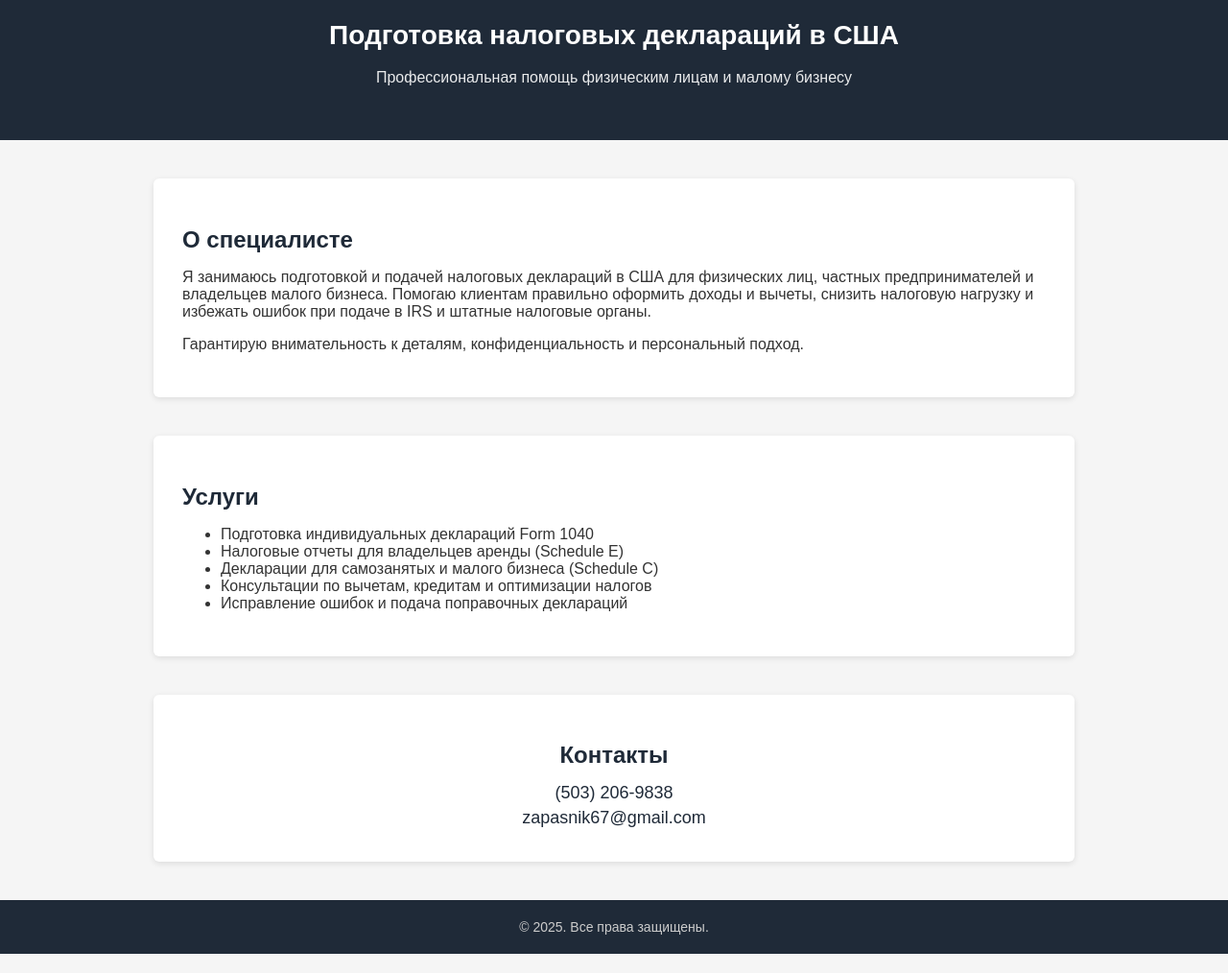
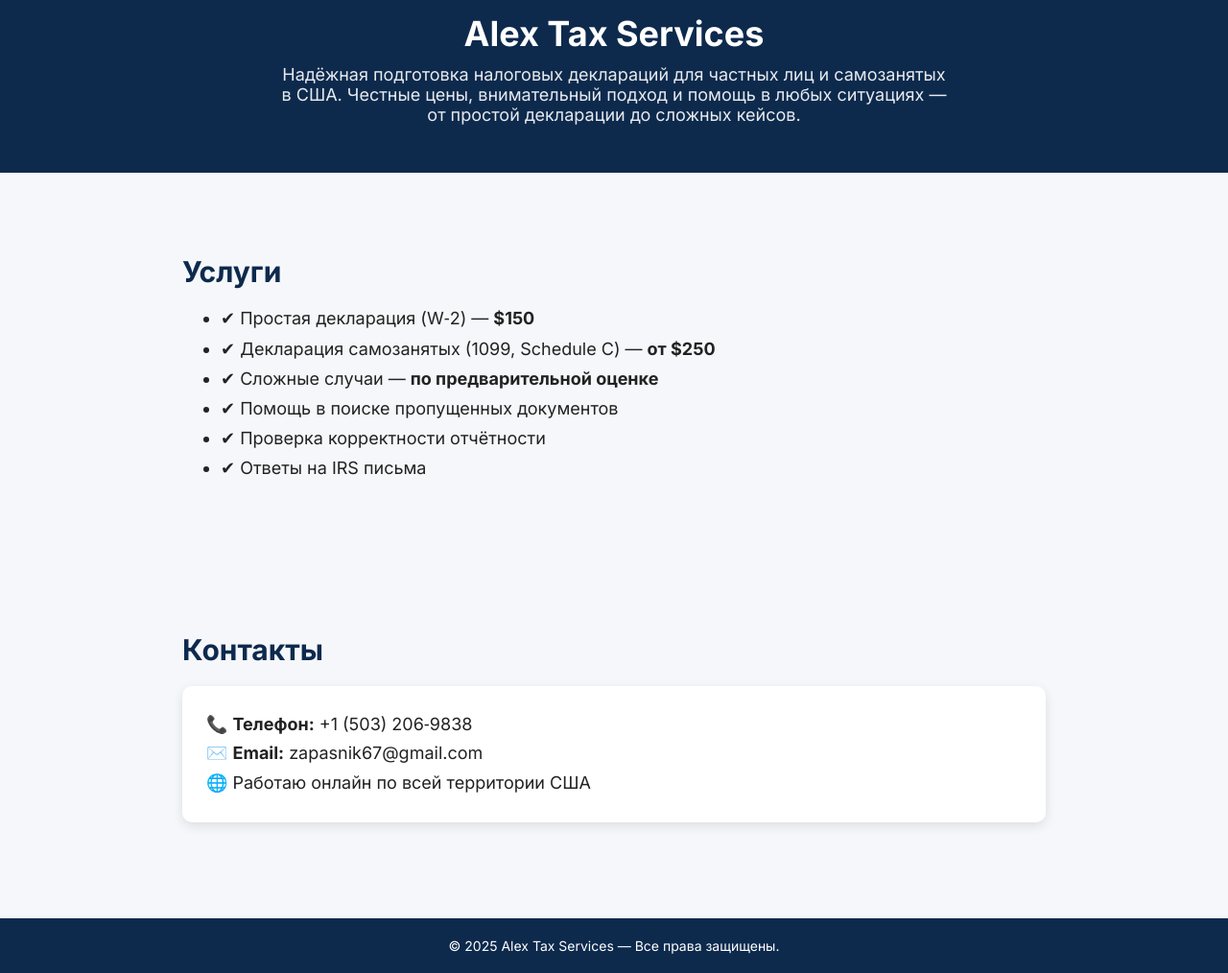
Before and after one commit to zapasnik67-creator/alextax-org.github.io, a plain HTML site: page index.html in a window 1280 px wide. Shown: the part 229-1243 px from the top of the page at 96% size. Drawn offline with Linux system fonts and the light colour scheme.

Commit message:
Update index.html

```diff
--- a/index.html
+++ b/index.html
@@ -1,66 +1,68 @@
 <!DOCTYPE html>
-<html lang="ru">
+<html lang="en">
 <head>
-    <meta charset="UTF-8">
-    <meta name="viewport" content="width=device-width, initial-scale=1.0">
-    <title>Подготовка налоговых деклараций — Александр</title>
+  <meta charset="UTF-8" />
+  <meta name="viewport" content="width=device-width, initial-scale=1.0" />
+  <title>Alex Tax Services</title>
+  <link href="https://fonts.googleapis.com/css2?family=Inter:wght@300;400;600;700&display=swap" rel="stylesheet" />
   <style>
     body {
       margin: 0;
-            font-family: Arial, sans-serif;
-            background-color: #f5f5f5;
-            color: #333;
+      font-family: Inter, sans-serif;
+      background: #f5f7fa;
+      color: #222;
     }
     header {
-            background: #1f2a38;
+      background: #0d2a4d;
       color: white;
-            padding: 40px 20px;
+      padding: 50px 20px;
       text-align: center;
     }
     header img {
-            width: 180px;
-            height: 180px;
-            border-radius: 6px;
+      width: 150px;
+      height: 150px;
+      border-radius: 50%;
       object-fit: cover;
-            border: 3px solid #ffffff22;
+      border: 4px solid white;
+      margin-bottom: 20px;
     }
     header h1 {
-            margin-top: 20px;
-            font-size: 28px;
-            font-weight: 600;
+      font-size: 36px;
+      margin: 10px 0;
     }
     header p {
-            font-size: 16px;
+      font-size: 18px;
       opacity: 0.9;
+      max-width: 700px;
+      margin: 0 auto;
     }
     .section {
+      padding: 60px 20px;
       max-width: 900px;
-            margin: 40px auto;
-            background: white;
-            padding: 30px;
-            border-radius: 6px;
-            box-shadow: 0 2px 6px rgba(0,0,0,0.1);
+      margin: auto;
     }
     .section h2 {
-            color: #1f2a38;
-            margin-bottom: 15px;
+      font-size: 30px;
+      color: #0d2a4d;
+      margin-bottom: 20px;
     }
-        .contacts {
-            text-align: center;
-            margin-top: 30px;
+    .services li {
+      margin: 10px 0;
+      font-size: 18px;
     }
-        .contacts a {
-            display: block;
+    .contact-box {
+      background: white;
+      padding: 25px;
+      border-radius: 10px;
+      box-shadow: 0 4px 12px rgba(0,0,0,0.1);
       font-size: 18px;
-            text-decoration: none;
-            color: #1f2a38;
-            margin: 5px 0;
+      line-height: 1.7;
     }
     footer {
+      background: #0d2a4d;
+      color: white;
       text-align: center;
       padding: 20px;
-            background: #1f2a38;
-            color: #ccc;
       margin-top: 40px;
       font-size: 14px;
     }
@@ -69,43 +71,37 @@
 <body>
 
 <header>
-    <img src="photo.jpg" alt="Фото">
-    <h1>Подготовка налоговых деклараций в США</h1>
-    <p>Профессиональная помощь физическим лицам и малому бизнесу</p>
+  <img src="photo.jpg" alt="Alex Tax Services" />
+  <h1>Alex Tax Services</h1>
+  <p>
+    Надёжная подготовка налоговых деклараций для частных лиц и самозанятых в США.
+    Честные цены, внимательный подход и помощь в любых ситуациях — от простой декларации до сложных кейсов.
+  </p>
 </header>
 
-<div class="section">
-    <h2>О специалисте</h2>
-    <p>
-        Я занимаюсь подготовкой и подачей налоговых деклараций в США для физических лиц,
-        частных предпринимателей и владельцев малого бизнеса.
-        Помогаю клиентам правильно оформить доходы и вычеты, снизить налоговую нагрузку
-        и избежать ошибок при подаче в IRS и штатные налоговые органы.
-    </p>
-    <p>
-        Гарантирую внимательность к деталям, конфиденциальность и персональный подход.
-    </p>
+<section class="section">
+  <h2>Услуги</h2>
+  <ul class="services">
+    <li>✔ Простая декларация (W‑2) — <b>$150</b></li>
+    <li>✔ Декларация самозанятых (1099, Schedule C) — <b>от $250</b></li>
+    <li>✔ Сложные случаи — <b>по предварительной оценке</b></li>
+    <li>✔ Помощь в поиске пропущенных документов</li>
+    <li>✔ Проверка корректности отчётности</li>
+    <li>✔ Ответы на IRS письма</li>
+  </ul>
+</section>
+
+<section class="section">
+  <h2>Контакты</h2>
+  <div class="contact-box">
+    📞 <b>Телефон:</b> +1 (503) 206‑9838<br />
+    ✉️ <b>Email:</b> zapasnik67@gmail.com<br />
+    🌐 Работаю онлайн по всей территории США
   </div>
-
-<div class="section">
-    <h2>Услуги</h2>
-    <ul>
-        <li>Подготовка индивидуальных деклараций Form 1040</li>
-        <li>Налоговые отчеты для владельцев аренды (Schedule E)</li>
-        <li>Декларации для самозанятых и малого бизнеса (Schedule C)</li>
-        <li>Консультации по вычетам, кредитам и оптимизации налогов</li>
-        <li>Исправление ошибок и подача поправочных деклараций</li>
-    </ul>
-</div>
-
-<div class="section contacts">
-    <h2>Контакты</h2>
-    <a href="tel:+15032069838">(503) 206-9838</a>
-    <a href="mailto:zapasnik67@gmail.com">zapasnik67@gmail.com</a>
-</div>
+</section>
 
 <footer>
-    © 2025. Все права защищены.
+  © 2025 Alex Tax Services — Все права защищены.
 </footer>
 
 </body>
```
Lines whose indentation alone changed are shown as unchanged.
